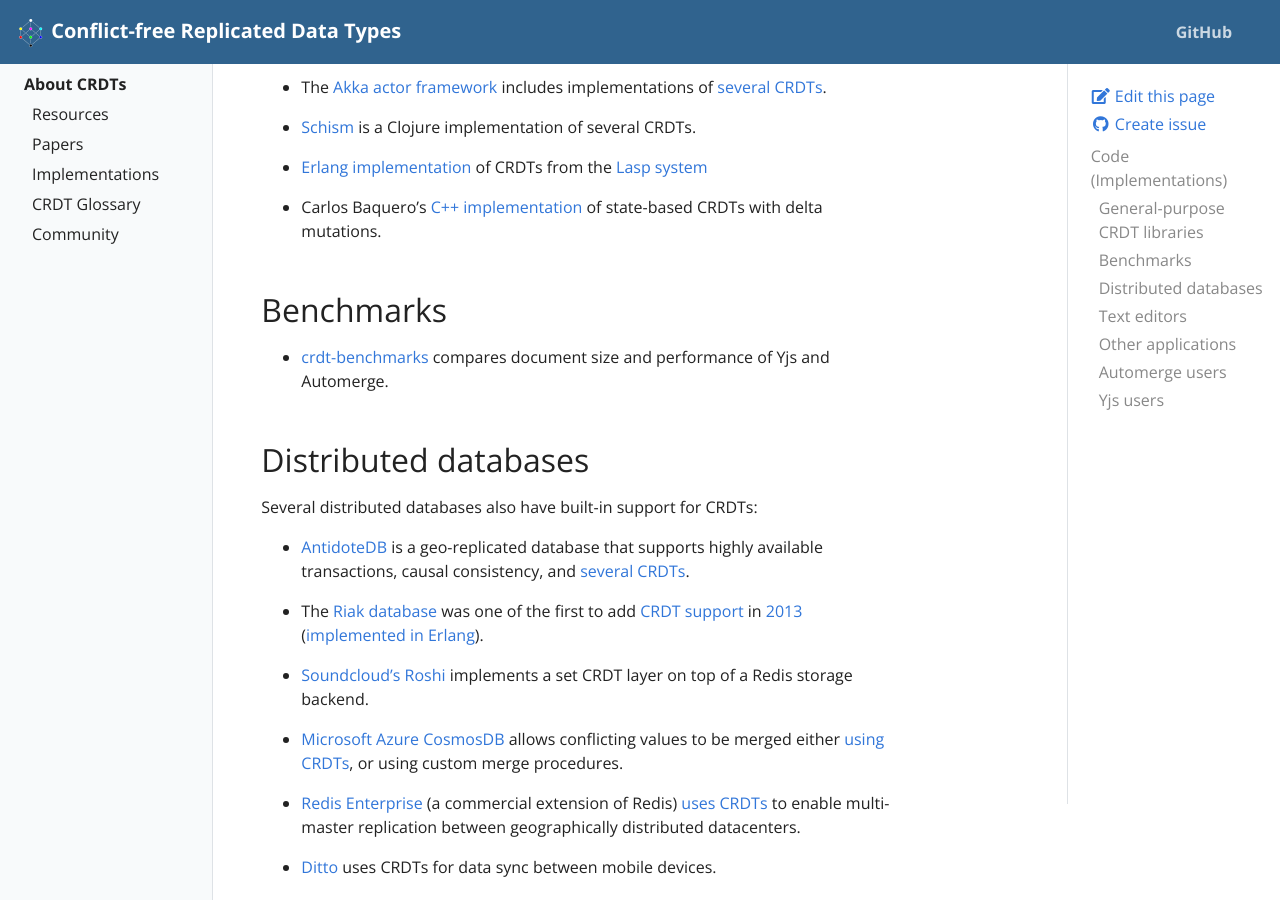
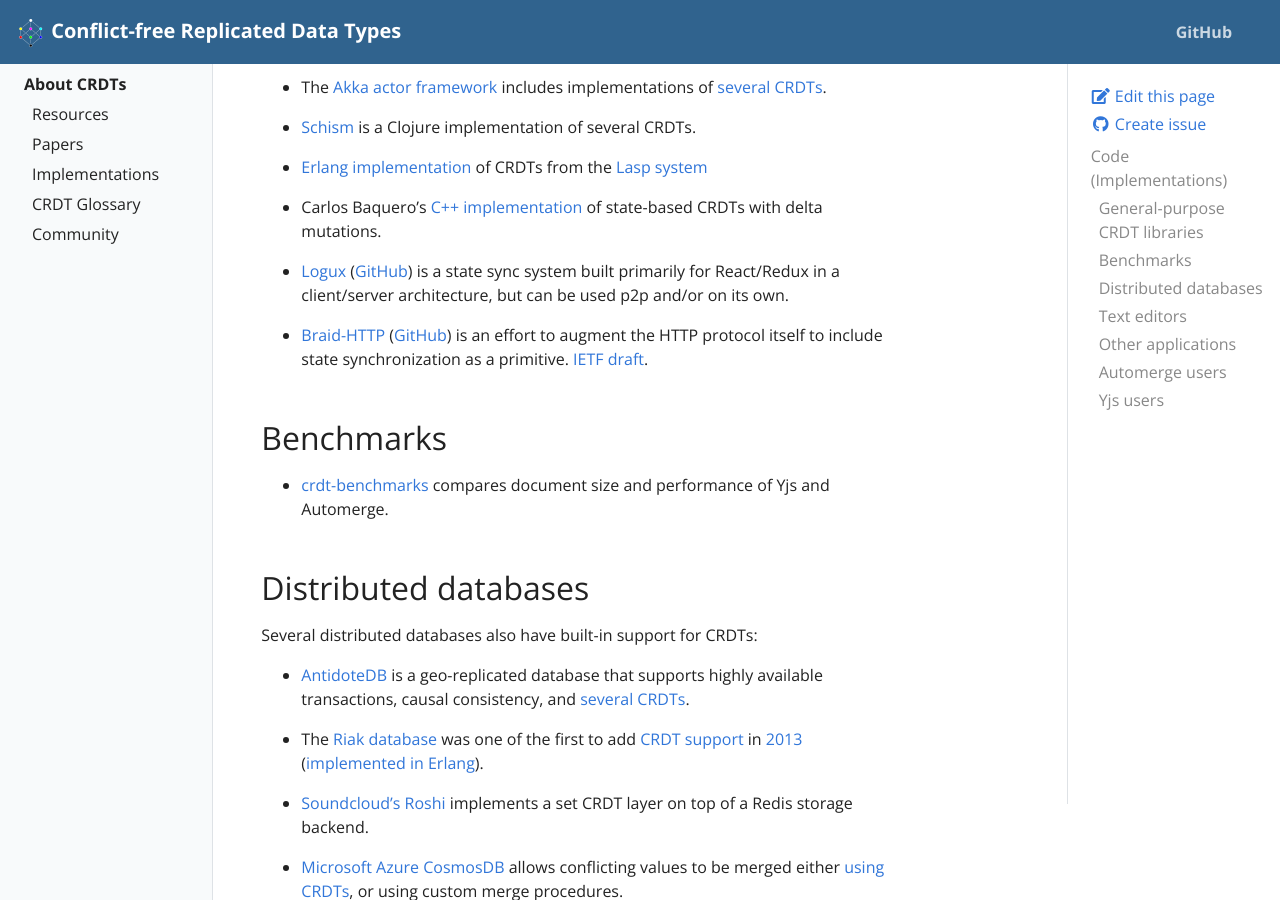
Before and after one commit to ept/crdt-website, a Jekyll site: the page built from pages/implementations.md, in a window 1280 px wide and 900 px high, scrolled down 727 px. Built offline with Jekyll 4.4.1, drawn with Linux system fonts in a browser that asks for light colours.

Commit message:
Add Logux and Braid-HTTP

```diff
--- a/pages/implementations.md
+++ b/pages/implementations.md
@@ -58,6 +58,9 @@ collaborative applications and replicated storage systems:
 * Carlos Baquero's [C++ implementation](https://github.com/CBaquero/delta-enabled-crdts)
   of state-based CRDTs with delta mutations.
 
+* [Logux](https://logux.io/) ([GitHub](https://github.com/logux/core)) is a state sync system built primarily for React/Redux in a client/server architecture, but can be used p2p and/or on its own.
+
+* [Braid-HTTP](https://braid.news/) ([GitHub](https://github.com/braid-work/toomim-braidjs/)) is an effort to augment the HTTP protocol itself to include state synchronization as a primitive. [IETF draft](https://datatracker.ietf.org/doc/html/draft-toomim-httpbis-braid-http).
 
 ## Benchmarks
 
```
